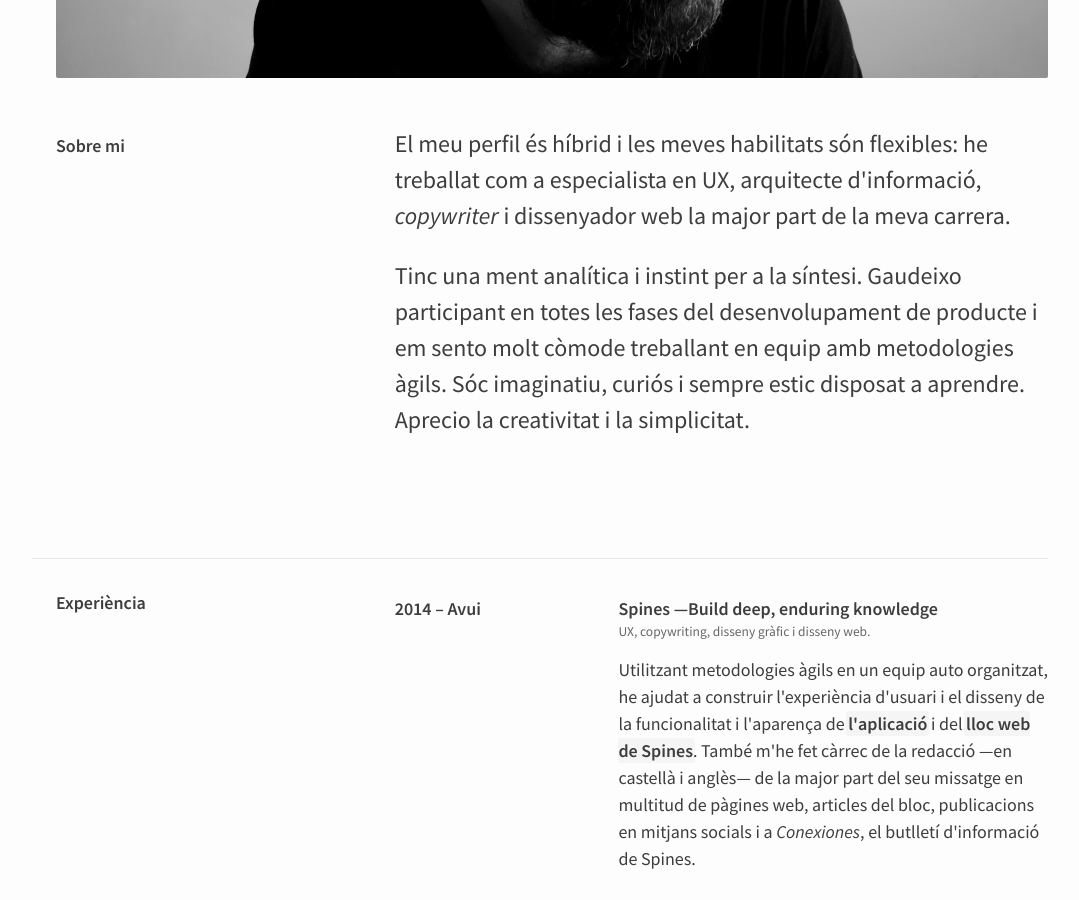
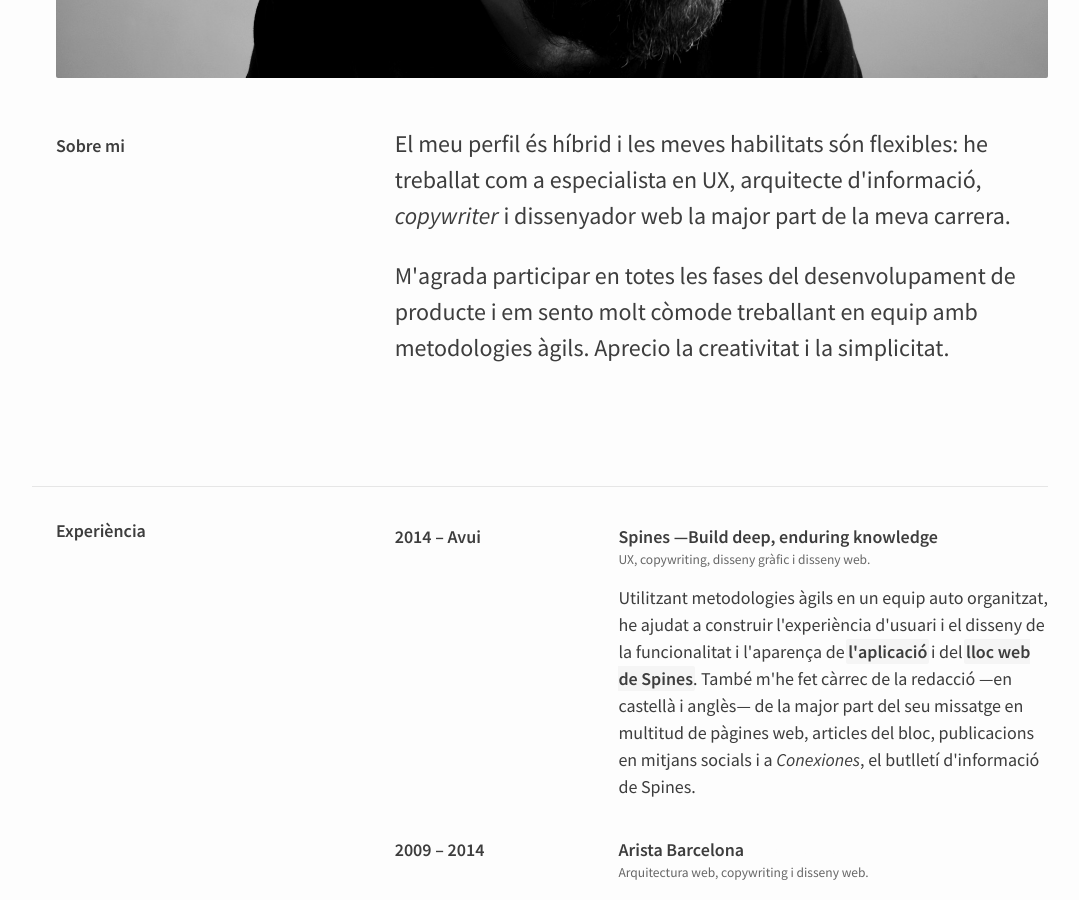
Before and after one commit to AdrianoLatorre/adriano.latorre.info, a Jekyll site: the page built from profile.ca.md, in a window 1280 px wide and 900 px high, scrolled down 483 px. Shown: the whole window, without its empty margins (88-1167 px from the left). Built offline with Jekyll 4.4.1, drawn with Linux system fonts in a browser that asks for light colours.

Commit message:
More concise Profile texts

```diff
--- a/profile.ca.md
+++ b/profile.ca.md
@@ -14,7 +14,7 @@ permalink: /perfil/ca/
     <div class="grid-66 h-i">
       <section class="work-index">
         <p>El meu perfil és híbrid i les meves habilitats són flexibles: he treballat com a especialista en UX, arquitecte d'informació, <em>copywriter</em> i dissenyador web la major part de la meva carrera.</p>
-        <p>Tinc una ment analítica i instint per a la síntesi. Gaudeixo participant en totes les fases del desenvolupament de producte i em sento molt còmode treballant en equip amb metodologies àgils. Sóc imaginatiu, curiós i sempre estic disposat a aprendre. Aprecio la creativitat i la simplicitat.</p>
+        <p>M'agrada participar en totes les fases del desenvolupament de producte i em sento molt còmode treballant en equip amb metodologies àgils. Aprecio la creativitat i la simplicitat.</p>
       </section>
     </div>
     <div class="grid-33">
```
Also changed, not shown: profile.en.md (+1 -1 lines), profile.es.md (+1 -1 lines).
